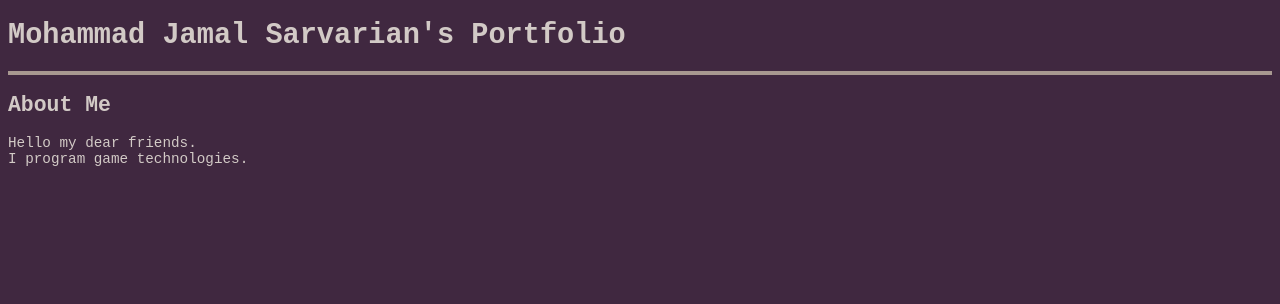
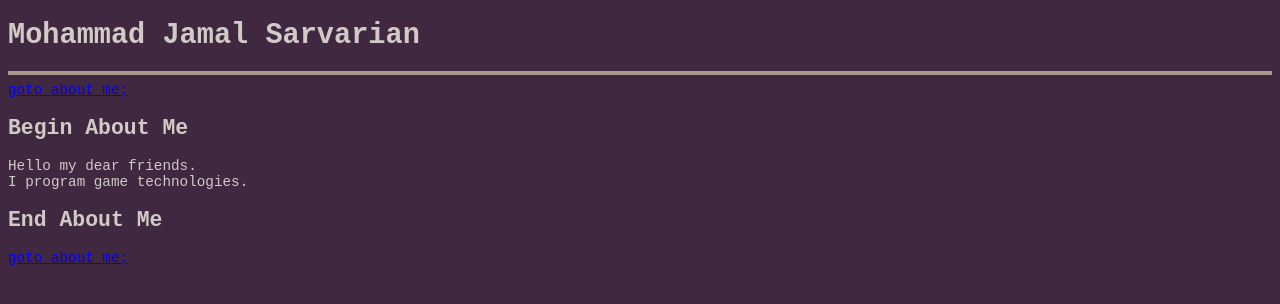
Before and after one commit to Sarvarian/sarvarian.github.io, a plain HTML site: page index.html in a window 1280 px wide. Drawn offline with Linux system fonts and the light colour scheme.

Commit message:
update html file

```diff
--- a/index.html
+++ b/index.html
@@ -3,14 +3,47 @@
 <head>
 	<meta charset="UTF-8">
 	<link rel="stylesheet" href="./styles.css" />
-	<title>Mohammad Jamal Sarvarian's Portfolio</title>
+	<title> Sarvarian </title>
 </head>
 <body draggable="false">
-<h1>Mohammad Jamal Sarvarian's Portfolio</h1>
+
+<h1> Mohammad Jamal Sarvarian </h1>
 <hr/>
-<h2>About Me</h2>
-<p> Hello my dear friends.       </p>
-<p> I program game technologies. </p>
+
+<div class="goto-block">
+	<a class="goto-text" href="#about_me"> goto about_me; </a>
+	<a class="goto-text" href="#portfolio" hidden> goto portfolio; </a>
+</div>
+
+<div class="page-block" id="about_me">
+	<h2 class="begin-title"> Begin About Me </h2>
+
+	<div class="verse-block">
+		<h3 class="verse-title" hidden> Verse 1 </h3>
+		<p class="line"> Hello my dear friends. </p>
+		<p class="line"> I program game technologies. </p>
+	</div>
+
+	<h2 class="end-title"> End About Me </h2>
+</div>
+
+<div class="goto-block">
+	<a class="goto-text" href="#about_me"> goto about_me; </a>
+	<a class="goto-text" href="#portfolio" hidden> goto portfolio; </a>
+</div>
+
+<div class="page-block" id="portfolio" hidden>
+	<h2 class="begin-title"> Begin Portfolio </h2>
+	<div class="verse-block">
+		<h3 class="verse-title" hidden> Verse 1 </h3>
+	</div>
+	<h2 class="end-title"> End Portfolio </h2>
+</div>
+
+<div class="goto-block" hidden>
+	<a class="goto-text" href="#about_me"> goto about_me; </a>
+	<a class="goto-text" href="#portfolio" hidden> goto portfolio; </a>
+</div>
 
 </body>
 </html>
```
